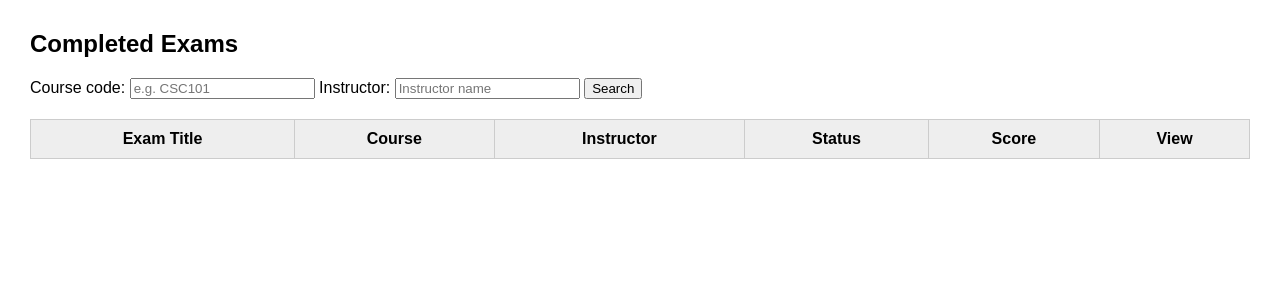
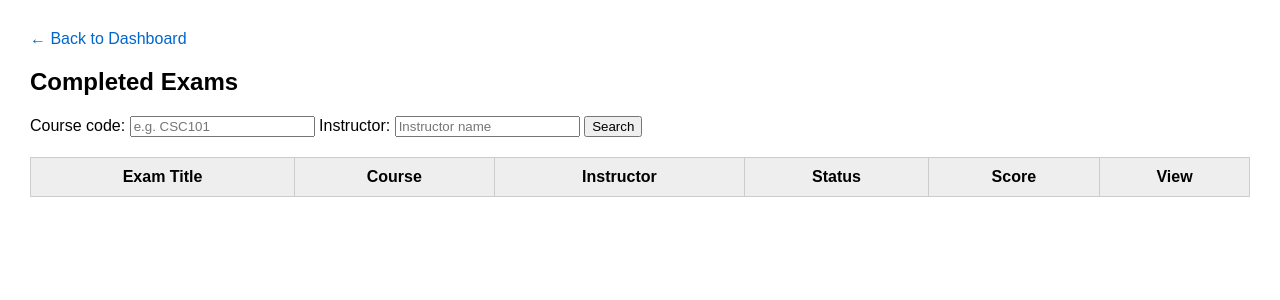
Before and after one commit to guregu-san/Online-Examination-System, a Flask app: page /results?roll_number=None in a window 1280 px wide. Shown: the top 300 px of the page. Run offline with Flask 3, Linux system fonts and the light colour scheme; data comes from the database, SQL or seed files in the repository; lists and menus that the app fills with data are empty; some libraries are stand-ins or nearby versions.

Commit message:
Updated view_results.html
Added functionality to return to dashboard

```diff
--- a/app/templates/view_results.html
+++ b/app/templates/view_results.html
@@ -13,6 +13,9 @@
     </style>
 </head>
 <body>
+
+<!--BUTTON FOR GOING BACK TO DASHBOARD-->
+<a href="/dashboard?roll_number={{ roll_number }}">&#8592; Back to Dashboard</a>
 
 <h2>Completed Exams</h2>
 
```
